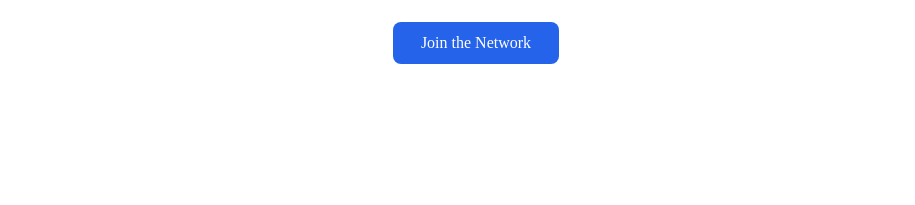
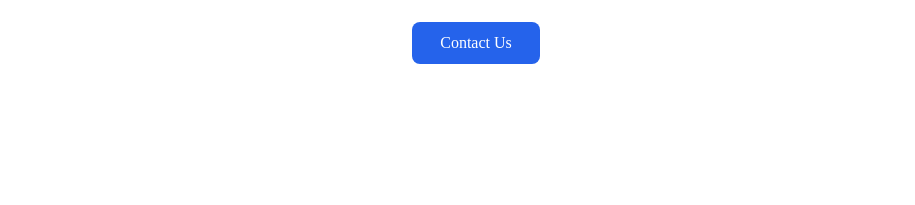
Before and after one commit to GSW-STEM/GSW-STEM.github.io, a plain HTML site: page index.html in a window 1280 px wide. Shown: the part 272-477 px from the top of the page, without its empty margins (164-1079 px from the left). Drawn offline with Linux system fonts and the light colour scheme.

Commit message:
Update button link to 'Contact Us' email
Contact Email

```diff
--- a/index.html
+++ b/index.html
@@ -127,7 +127,7 @@ footer a:hover {
         <div class="hero-text">
             <h1>Global South Women in STEM</h1>
             <p>Women leading sustainable and responsible technology in the Global South. Join a growing community of innovators shaping the future.</p>
-            <a href="#" class="button">Join the Network</a>
+            <a href="mailto:contato@d3sconsultoria.com.br" class="button">Contact Us</a>
         </div>
     </header>
 
```
